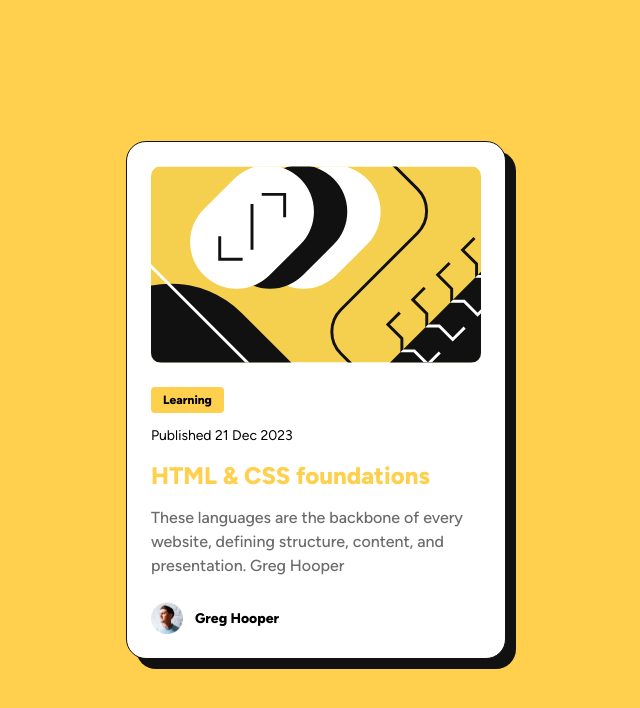
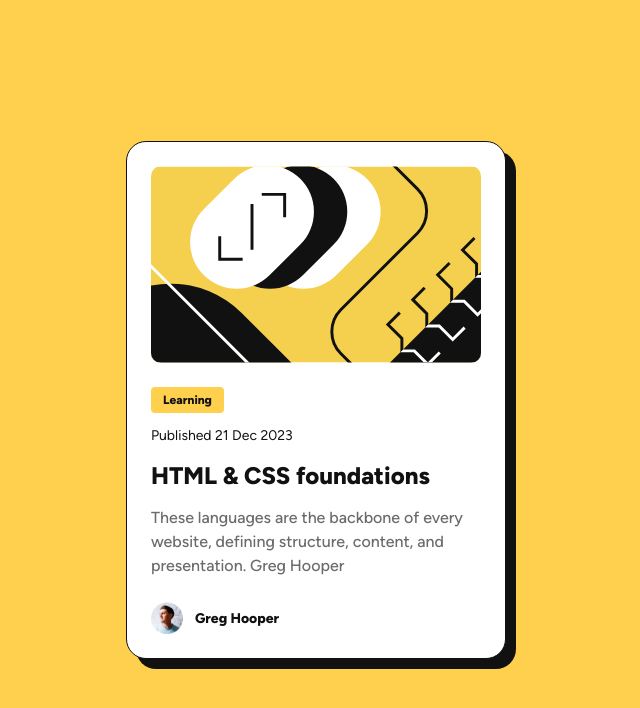
Before and after one commit to Omar-Warlock/Blog-preview-card, a plain HTML site: page index.html in a window 1280 px wide. Shown: the whole page, without its empty margins (324-964 px from the left). Drawn offline with Linux system fonts and the light colour scheme.

Commit message:
Update: Modified main.css styling

```diff
--- a/css/main.css
+++ b/css/main.css
@@ -43,6 +43,7 @@ body {
 }
 
 .blog-card {
+  color: #111111;
   display: grid;
   align-items: center;
   gap: 2.4rem;
@@ -79,7 +80,6 @@ body {
 .card-title {
   font-size: 2.4rem;
   font-weight: var(--font-weight-extra-bold);
-  color: var(--color-yellow);
 }
 .card-desc {
   font-size: 1.6rem;
```
